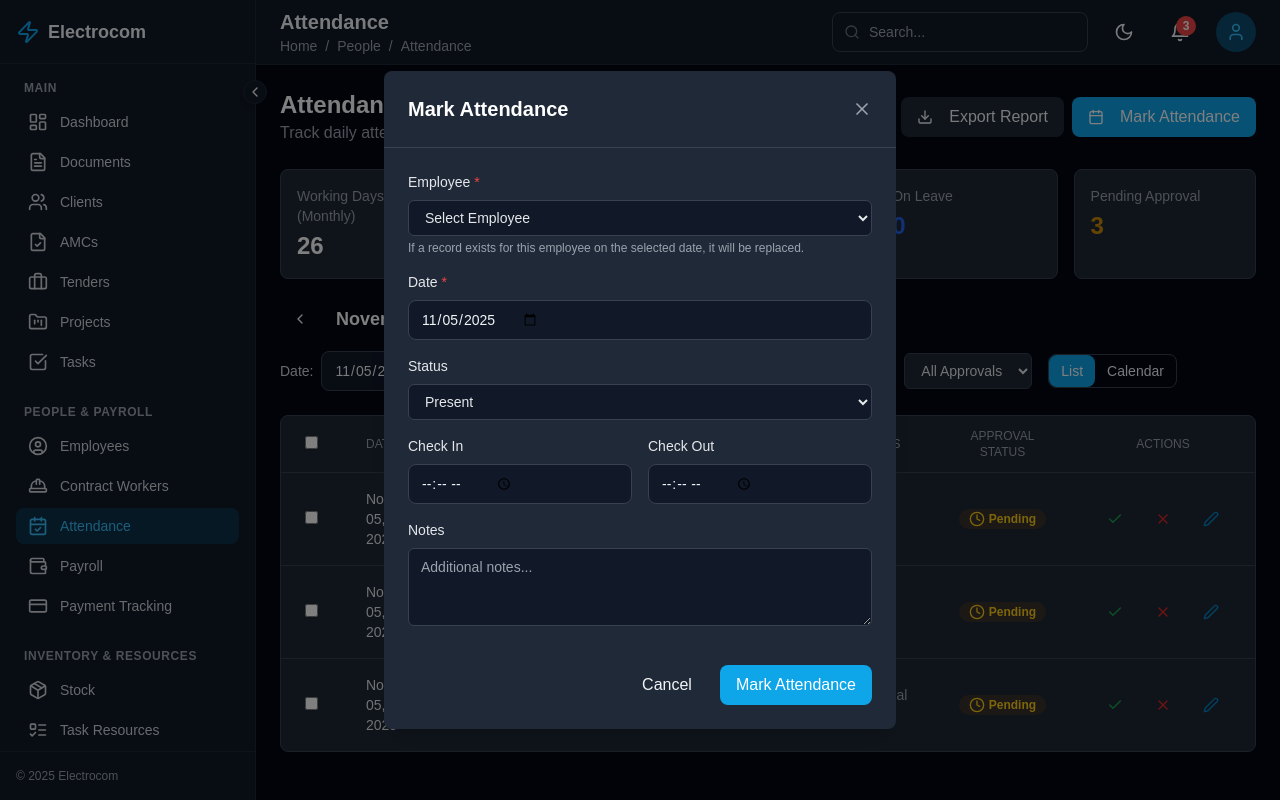
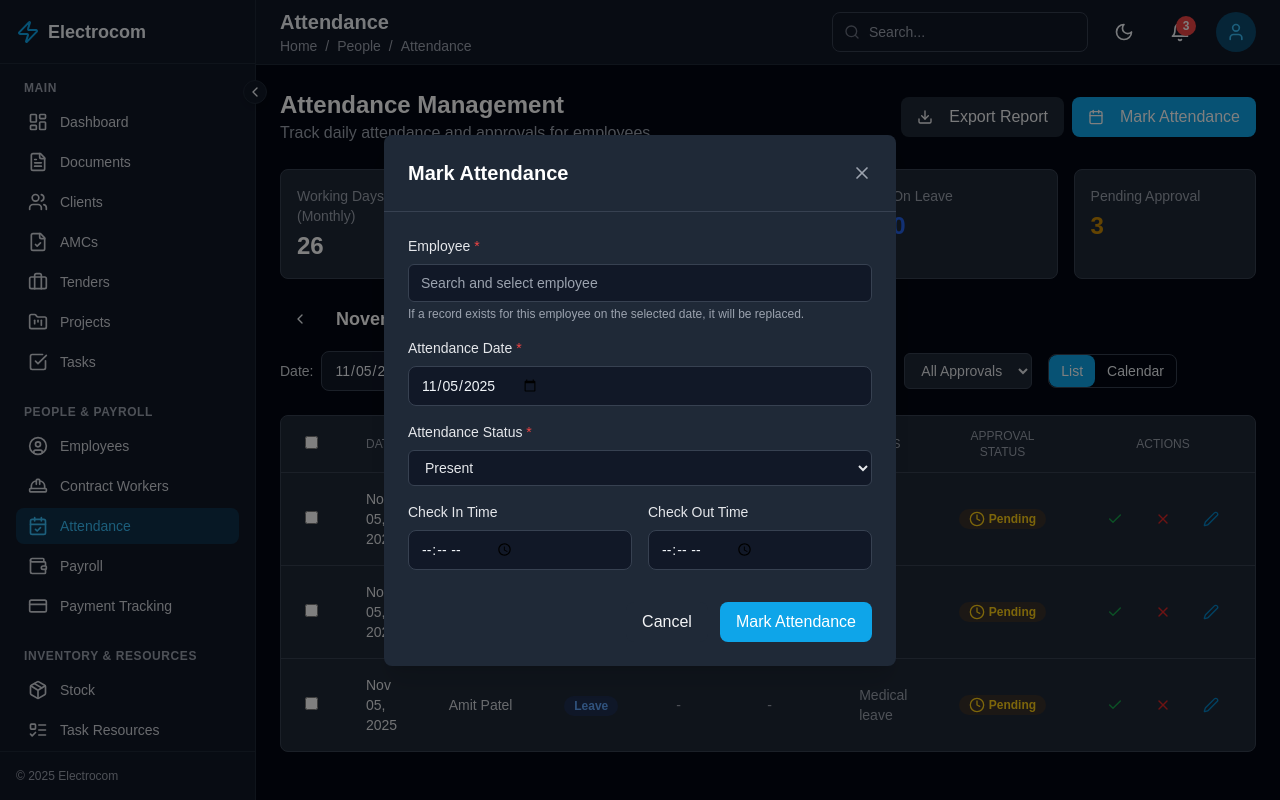
Before and after one commit to Electrocom-Solutions/WebApp, a Next.js app: page /attendance in a window 1280 px wide. Both pictures are taken after a click on the button "Mark Attendance". Built offline with nearby package versions, Linux system fonts and the light colour scheme.

Commit message:
Update Attendance modal: Make Employee field searchable dropdown, rename Date to Attendance Date, update Attendance Status options (Present, Absent, Half-Day, Leave), rename Check In/Out labels, remove Notes field

```diff
--- a/app/attendance/page.tsx
+++ b/app/attendance/page.tsx
@@ -1,6 +1,6 @@
 "use client";
 
-import { useState, useMemo } from "react";
+import { useState, useMemo, useEffect } from "react";
 import { DashboardLayout } from "@/components/layout/dashboard-layout";
 import { Button } from "@/components/ui/button";
 import { Input } from "@/components/ui/input";
@@ -704,22 +704,43 @@ function MarkAttendanceModal({
   const [formData, setFormData] = useState({
     employee_id: editingRecord?.employee_id || 0,
     employee_name: editingRecord?.employee_name || "",
+    employee_search: "",
     date: editingRecord?.date || format(new Date(), "yyyy-MM-dd"),
-    status: editingRecord?.status || ("Present" as AttendanceRecord["status"]),
+    status: (editingRecord?.status || "Present") as "Present" | "Absent" | "Half-Day" | "Leave",
     check_in: editingRecord?.check_in || "",
     check_out: editingRecord?.check_out || "",
-    notes: editingRecord?.notes || "",
   });
+  const [showEmployeeDropdown, setShowEmployeeDropdown] = useState(false);
 
-  const handleEmployeeChange = (employeeId: number) => {
-    const employee = employees.find(e => e.id === employeeId);
-    if (employee) {
-      setFormData(prev => ({
-        ...prev,
-        employee_id: employee.id,
-        employee_name: employee.name,
-      }));
+  // Filter employees based on search
+  const filteredEmployees = employees.filter((employee) =>
+    employee.name.toLowerCase().includes(formData.employee_search.toLowerCase()) ||
+    employee.employee_id.toLowerCase().includes(formData.employee_search.toLowerCase())
+  );
+
+  // Close dropdown when clicking outside
+  useEffect(() => {
+    const handleClickOutside = (event: MouseEvent) => {
+      const target = event.target as HTMLElement;
+      if (!target.closest('.employee-dropdown-container')) {
+        setShowEmployeeDropdown(false);
+      }
+    };
+
+    if (showEmployeeDropdown) {
+      document.addEventListener('mousedown', handleClickOutside);
+      return () => document.removeEventListener('mousedown', handleClickOutside);
     }
+  }, [showEmployeeDropdown]);
+
+  const handleEmployeeSelect = (employee: Employee) => {
+    setFormData({
+      ...formData,
+      employee_id: employee.id,
+      employee_name: employee.name,
+      employee_search: employee.name,
+    });
+    setShowEmployeeDropdown(false);
   };
 
   const handleSubmit = async (e: React.FormEvent) => {
@@ -737,11 +758,10 @@ function MarkAttendanceModal({
       employee_id: formData.employee_id,
       employee_name: formData.employee_name,
       date: formData.date,
-      status: formData.status,
+      status: formData.status === "Half-Day" ? "Half Day" : formData.status,
       approval_status: editingRecord ? editingRecord.approval_status : "Pending",
       check_in: formData.check_in || undefined,
       check_out: formData.check_out || undefined,
-      notes: formData.notes || undefined,
       approved_by: editingRecord?.approved_by,
       approved_at: editingRecord?.approved_at,
     };
@@ -761,32 +781,59 @@ function MarkAttendanceModal({
         </div>
 
         <form onSubmit={handleSubmit} className="p-6 space-y-4">
-          <div>
+          {/* Employee - Searchable Dropdown */}
+          <div className="relative employee-dropdown-container">
             <label className="block text-sm font-medium mb-2 dark:text-gray-200">
               Employee <span className="text-red-500">*</span>
             </label>
-            <select
-              value={formData.employee_id}
-              onChange={(e) => handleEmployeeChange(Number(e.target.value))}
-              className="w-full rounded-md border border-gray-300 dark:border-gray-700 bg-white dark:bg-gray-900 px-3 py-2 text-sm dark:text-gray-200"
-              required
-            >
-              <option value={0}>Select Employee</option>
-              {employees.map(emp => (
-                <option key={emp.id} value={emp.id}>
-                  {emp.name} ({emp.employee_id})
-                </option>
-              ))}
-            </select>
+            <div className="relative">
+              <input
+                type="text"
+                value={formData.employee_search || formData.employee_name}
+                onChange={(e) => {
+                  setFormData({ ...formData, employee_search: e.target.value, employee_id: 0, employee_name: "" });
+                  setShowEmployeeDropdown(true);
+                }}
+                onFocus={() => {
+                  if (employees.length > 0) {
+                    setShowEmployeeDropdown(true);
+                  }
+                }}
+                placeholder="Search and select employee"
+                required
+                className="w-full rounded-md border border-gray-300 dark:border-gray-700 bg-white dark:bg-gray-900 px-3 py-2 text-sm dark:text-gray-200 focus:border-sky-500 focus:outline-none focus:ring-1 focus:ring-sky-500"
+              />
+              {showEmployeeDropdown && filteredEmployees.length > 0 && (
+                <div className="absolute z-10 w-full mt-1 bg-white dark:bg-gray-900 border border-gray-300 dark:border-gray-700 rounded-lg shadow-lg max-h-60 overflow-y-auto">
+                  {filteredEmployees.map((employee) => (
+                    <button
+                      key={employee.id}
+                      type="button"
+                      onClick={() => handleEmployeeSelect(employee)}
+                      className="w-full text-left px-4 py-2 text-sm text-gray-900 dark:text-white hover:bg-gray-100 dark:hover:bg-gray-700"
+                    >
+                      {employee.name} ({employee.employee_id})
+                    </button>
+                  ))}
+                </div>
+              )}
+              {showEmployeeDropdown && filteredEmployees.length === 0 && formData.employee_search && (
+                <div className="absolute z-10 w-full mt-1 bg-white dark:bg-gray-900 border border-gray-300 dark:border-gray-700 rounded-lg shadow-lg p-4 text-sm text-gray-500 dark:text-gray-400">
+                  No employees found
+                </div>
+              )}
+            </div>
             {!editingRecord && (
               <p className="text-xs text-gray-500 dark:text-gray-400 mt-1">
                 If a record exists for this employee on the selected date, it will be replaced.
               </p>
             )}
           </div>
+
+          {/* Attendance Date */}
           <div>
             <label className="block text-sm font-medium mb-2 dark:text-gray-200">
-              Date <span className="text-red-500">*</span>
+              Attendance Date <span className="text-red-500">*</span>
             </label>
             <Input
               type="date"
@@ -795,22 +842,31 @@ function MarkAttendanceModal({
               required
             />
           </div>
+
+          {/* Attendance Status */}
           <div>
-            <label className="block text-sm font-medium mb-2 dark:text-gray-200">Status</label>
+            <label className="block text-sm font-medium mb-2 dark:text-gray-200">
+              Attendance Status <span className="text-red-500">*</span>
+            </label>
             <select
-              value={formData.status}
-              onChange={(e) => setFormData({ ...formData, status: e.target.value as any })}
-              className="w-full rounded-md border border-gray-300 dark:border-gray-700 bg-white dark:bg-gray-900 px-3 py-2 text-sm dark:text-gray-200"
+              value={formData.status === "Half Day" ? "Half-Day" : formData.status}
+              onChange={(e) => setFormData({ ...formData, status: e.target.value as "Present" | "Absent" | "Half-Day" | "Leave" })}
+              required
+              className="w-full rounded-md border border-gray-300 dark:border-gray-700 bg-white dark:bg-gray-900 px-3 py-2 text-sm dark:text-gray-200 focus:border-sky-500 focus:outline-none focus:ring-1 focus:ring-sky-500"
             >
               <option value="Present">Present</option>
               <option value="Absent">Absent</option>
+              <option value="Half-Day">Half-Day</option>
               <option value="Leave">Leave</option>
-              <option value="Half Day">Half Day</option>
             </select>
           </div>
+
+          {/* Check In and Check Out Times */}
           <div className="grid grid-cols-2 gap-4">
             <div>
-              <label className="block text-sm font-medium mb-2 dark:text-gray-200">Check In</label>
+              <label className="block text-sm font-medium mb-2 dark:text-gray-200">
+                Check In Time
+              </label>
               <Input
                 type="time"
                 value={formData.check_in}
@@ -818,7 +874,9 @@ function MarkAttendanceModal({
               />
             </div>
             <div>
-              <label className="block text-sm font-medium mb-2 dark:text-gray-200">Check Out</label>
+              <label className="block text-sm font-medium mb-2 dark:text-gray-200">
+                Check Out Time
+              </label>
               <Input
                 type="time"
                 value={formData.check_out}
@@ -826,16 +884,7 @@ function MarkAttendanceModal({
               />
             </div>
           </div>
-          <div>
-            <label className="block text-sm font-medium mb-2 dark:text-gray-200">Notes</label>
-            <textarea
-              value={formData.notes}
-              onChange={(e) => setFormData({ ...formData, notes: e.target.value })}
-              rows={3}
-              className="w-full rounded-md border border-gray-300 dark:border-gray-700 bg-white dark:bg-gray-900 px-3 py-2 text-sm dark:text-gray-200"
-              placeholder="Additional notes..."
-            />
-          </div>
+
           <div className="flex justify-end gap-3 pt-4">
             <Button type="button" variant="secondary" onClick={onClose}>
               Cancel
```
